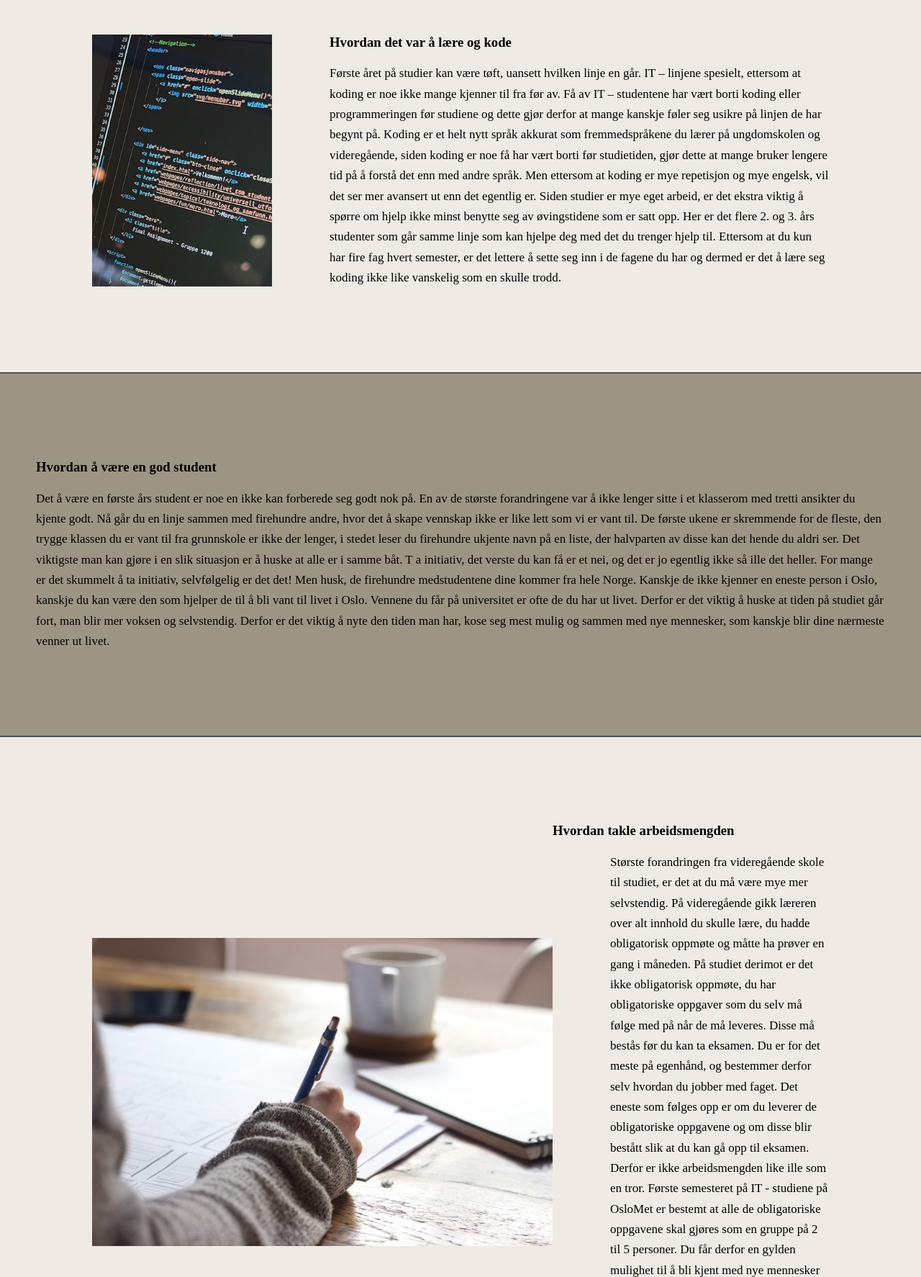
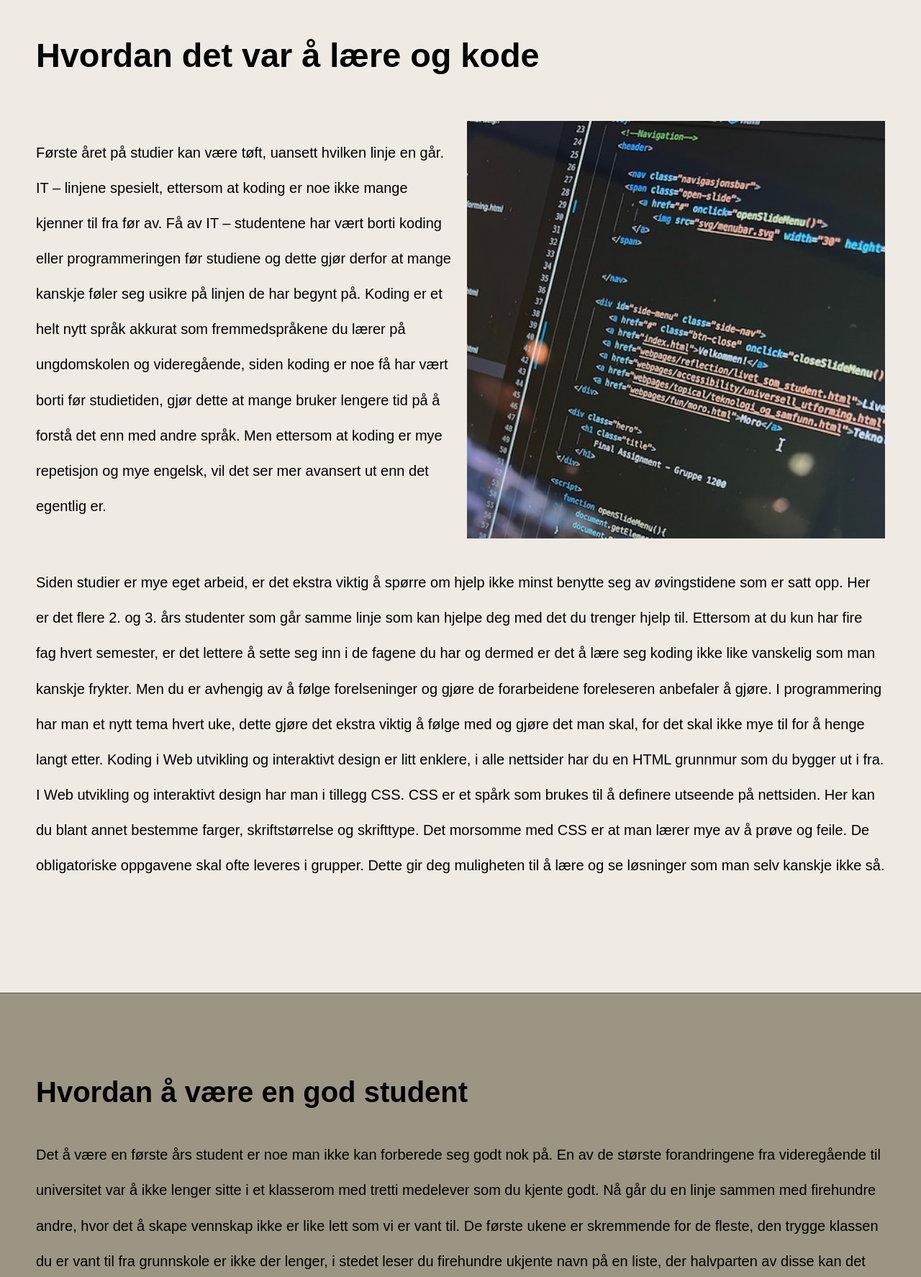
Before and after one commit to LeonTLam/DATA1200FinalAssign, a plain HTML site: page webpages/reflection/livet_som_student.html in a window 1280 px wide. Shown: the part 872-2646 px from the top of the page at 72% size. Drawn offline with Linux system fonts and the light colour scheme; a script that the page names is missing.

Commit message:
19.nov 23:35
Co-Authored-By: Leon Tongfai Lam <89571476+LeonTLam@users.noreply.github.com>

```diff
--- a/style.css
+++ b/style.css
@@ -6,12 +6,11 @@ html{
 }
 
 body{
-  font-family: 'Arial', Arial, Helvetica, sans-serif;
   background-color: #EFEAE4;
   width: 100%;
   padding: 0;
   margin: 0;
-  font-family: 'Manrope', sans-serif;
+  font-family: sans-serif;
 }
 
 main{
@@ -22,14 +21,14 @@ main{
 }
 
 p{
-  font-family:'Times New Roman', Times, serif;
-  line-height: 0.75cm;
-  font-size: 17px;
+  font-family: sans-serif;
+  line-height: 1.15cm;
+  font-size: 20px;
 }
 
 h1{
   font-size: 50px;
-  font-family: times 'Times New Roman', Times, serif;
+  font-family: sans-serif;
 }
 /*Navigasjon*/
 .navigasjonsbar{
@@ -73,7 +72,8 @@ h1{
 .side-nav a{
   padding: 10px 10px 10px 30px;
   text-decoration: none;
-  font-size: 55px;
+  font-size: 6rem;
+  line-height: 1.3;
   font-weight: bold;
   color:#EFEAE4;
   display:block;
@@ -193,21 +193,21 @@ main > article:nth-child(2){
   margin:0 0.3em 0.3em 0;
   border-radius:0.12em;
   box-sizing: border-box;
-  font-family:'Times New Roman', Times, serif;
-  font-size: 17px;
-  color:black;
+  font-family:sans-serif;
+  font-size: 1rem;
   background-color: #EFEAE4;
   text-align:center;
-  transition: all 0.2s;
+
 }
 
 .btn-oslomet:hover{
-  background-color:#EFEAE4;
   cursor:pointer;
 }
 
 footer{
-  background-color: #9C9584;
+  background-color: #EFEAE4;
+  padding:10px 0;
+
 }
 
 @media only screen and (max-width:750px){
@@ -234,6 +234,11 @@ footer{
     padding-left: 0;
   }
 
+  .velkommen{
+    width: 80vw;
+
+  }
+
 }
 
 @media only screen and (min-width:750px) and (max-width:1000px) {
@@ -241,4 +246,9 @@ footer{
     width: 300px;
     height: 450px;
   }
+
+  .velkommen{
+    width: 80vw;
+
+  }
 }
--- a/webpages/fun/style.css
+++ b/webpages/fun/style.css
@@ -1,4 +1,9 @@
 @import url('https://fonts.googleapis.com/css2?family=Manrope:wght@600;700;800&display=swap');
+
+html{
+  scroll-behavior: smooth;
+}
+
 body{
   font-family: 'Arial', Arial, Helvetica, sans-serif;
   background-color: whitesmoke;
--- a/webpages/reflection/livet_som_student.html
+++ b/webpages/reflection/livet_som_student.html
@@ -65,32 +65,39 @@
     <main>
         <article>
             <div class="student">
-                <img src="../../images/reflection_images/kode.jpg">
-                <div class="student-text">
-                    <h3>Hvordan det var å lære og kode </h3>
-                    <p> Første året på studier kan være tøft, uansett hvilken linje en går. IT – linjene spesielt, ettersom at koding er noe ikke mange kjenner til fra før av.
-                        Få av IT – studentene har vært borti koding eller programmeringen før studiene og dette gjør derfor at mange kanskje føler seg usikre på linjen de har begynt på.
-                        Koding er et helt nytt språk akkurat som fremmedspråkene du lærer på ungdomskolen og videregående, siden koding er noe få har vært borti før studietiden, gjør dette at mange bruker lengere tid på å forstå det enn med andre språk.
-                        Men ettersom at koding er mye repetisjon og mye engelsk, vil det ser mer avansert ut enn det egentlig er.
-                        Siden studier er mye eget arbeid, er det ekstra viktig å spørre om hjelp ikke minst benytte seg av øvingstidene som er satt opp. Her er det flere 2. og 3. års studenter som går samme linje som kan hjelpe deg med det du trenger hjelp til.
-                        Ettersom at du kun har fire fag hvert semester, er det lettere å sette seg inn i de fagene du har og dermed er det å lære seg koding ikke like vanskelig som en skulle trodd. </p></div>
-
-            </div>
+                <div class="student-tittel"><h3>Hvordan det var å lære og kode </h3></div>
+                <div class="img-container"><img src="../../images/reflection_images/kode.jpg"></div>
+                <div class="parag1"><p>Første året på studier kan være tøft, uansett hvilken linje en går. IT – linjene spesielt, ettersom at koding er noe ikke mange kjenner til fra før av.
+                    Få av IT – studentene har vært borti koding eller programmeringen før studiene og dette gjør derfor at mange kanskje føler seg usikre på linjen de har begynt på.
+                    Koding er et helt nytt språk akkurat som fremmedspråkene du lærer på ungdomskolen og videregående, siden koding er noe få har vært borti før studietiden, gjør dette at mange bruker lengere tid på å forstå det enn med andre språk.
+                    Men ettersom at koding er mye repetisjon og mye engelsk, vil det ser mer avansert ut enn det egentlig er.</p></div>
+                <div class="parag2"><p>
+                    Siden studier er mye eget arbeid, er det ekstra viktig å spørre om hjelp ikke minst benytte seg av øvingstidene som er satt opp. Her er det flere 2. og 3. års studenter som går samme linje som kan hjelpe deg med det du trenger hjelp til.
+                    Ettersom at du kun har fire fag hvert semester, er det lettere å sette seg inn i de fagene du har og dermed er det å lære seg koding ikke like vanskelig som man kanskje frykter. Men du er avhengig av å følge forelseninger og
+                    gjøre de forarbeidene foreleseren anbefaler å gjøre. I programmering har man et nytt tema hvert uke, dette gjøre det ekstra viktig å følge med og gjøre det man skal,
+                    for det skal ikke mye til for å henge langt etter. Koding i Web utvikling og interaktivt design er litt enklere, i alle nettsider har du en HTML grunnmur som du bygger ut i fra. I Web utvikling og interaktivt design har man i tillegg CSS.
+                    CSS er et spårk som brukes til å definere utseende på nettsiden. Her kan du blant annet bestemme farger, skriftstørrelse og skrifttype. Det morsomme med CSS er at man lærer mye av å prøve og feile. De obligatoriske oppgavene skal ofte leveres
+                    i grupper. Dette gir deg muligheten til å lære og se løsninger som man selv kanskje ikke så.</p></div>
+              </div>
         </article>
         <article>
             <div class="god-student">
 
             <h3>Hvordan å være en god student </h1>
-            <p> Det å være en første års student er noe en ikke kan forberede seg godt nok på.
-                    En av de største forandringene var å ikke lenger sitte i et klasserom med tretti ansikter du kjente godt.
+            <p> Det å være en første års student er noe man ikke kan forberede seg godt nok på.
+                    En av de største forandringene fra videregående til universitet var å ikke lenger sitte i et klasserom med tretti medelever som du kjente godt.
                     Nå går du en linje sammen med firehundre andre, hvor det å skape vennskap ikke er like lett som vi er vant til.
                     De første ukene er skremmende for de fleste, den trygge klassen du er vant til fra grunnskole er ikke der lenger, i stedet leser du firehundre ukjente navn på en liste, der halvparten av disse kan det hende du aldri ser.
-                    Det viktigste man kan gjøre i en slik situasjon er å huske at alle er i samme båt. T
-                    a initiativ, det verste du kan få er et nei, og det er jo egentlig ikke så ille det heller.
+                    Det viktigste man kan gjøre i en slik situasjon er å huske at alle er i samme båt. Ta initiativ, det verste du kan få er et nei, og det er jo egentlig ikke så ille det heller.
                     For mange er det skummelt å ta initiativ, selvfølgelig er det det! Men husk, de firehundre medstudentene dine kommer fra hele Norge.
                     Kanskje de ikke kjenner en eneste person i Oslo, kanskje du kan være den som hjelper de til å bli vant til livet i Oslo.
                     Vennene du får på universitet er ofte de du har ut livet. Derfor er det viktig å huske at tiden på studiet går fort, man blir mer voksen og selvstendig.
-                    Derfor er det viktig å nyte den tiden man har, kose seg mest mulig og sammen med nye mennesker, som kanskje blir dine nærmeste venner ut livet. </p>
+                    Derfor er det viktig å nyte den tiden man har, kose seg mest mulig og sammen med nye mennesker, som kanskje blir dine nærmeste venner ut livet.<br><br> For å bli en god student er det viktig at
+                    du tidlig setter deg en god rutine som du vet du vil klare å gjennomføre. Forelesningene kan foregå både digitalt og i forelesningssaler, man har derfor store muligheter til å planlegge dagen slik
+                    man ønsker. Men det er viktig å huske at du bør følge anbefalt arbeidsmengde i løpet av en uke, hvor mye man bør jobbe med faget blir som regel foreslått av foreleser i noen av de første
+                    forelesningene. God studietekninkk er også essensielt for et godt resultat, så ta en runde med deg selv før du starter å studere og tenk etter: hvordan lærer jeg best? Er det ved å lese, høre på
+                    foreleser og notere, arbeide med oppgaver eller å se på videoer som forklarer temaet? Studieteknikk avhenger fra person til person, det som funker for deg funker kanskje ikke for venninnen eller kompisen din,
+                    og det som funker for de, funker ikke for deg. Bruk forelesere, student assistenter, medstudenter og øvingtimene godt. For mest sannsynlig er det noen som har svarene du trenger!</p>
             </div>
         </article>
         <article>
--- a/webpages/reflection/style.css
+++ b/webpages/reflection/style.css
@@ -1,7 +1,11 @@
 @import url('https://fonts.googleapis.com/css2?family=Manrope:wght@600;700;800&display=swap');
 
+html{
+  scroll-behavior: smooth;
+}
+
 body{
-  font-family: 'Times New Roman', Times, serif;
+  font-family: sans-serif;
   background-color: #EFEAE4;
   width: 100%;
   padding: 0;
@@ -19,7 +23,7 @@ main{
 /*Navigasjon*/
 .navigasjonsbar{
   position: absolute;
-  background-color: #EFEAE4;
+  background: #efeae400;
   overflow:hidden;
   top: 10px;
   right: 10px;
@@ -40,7 +44,7 @@ main{
 
 .navigasjonsbar a:hover{
   background-color: #e1dad800;
-  color: #9C9584;
+  color: #9c9584;
 }
 
 .side-nav{
@@ -60,7 +64,8 @@ main{
 .side-nav a{
   padding: 10px 10px 10px 30px;
   text-decoration: none;
-  font-size: 55px;
+  font-size: 6rem;
+  line-height: 1.3;
   font-weight: bold;
   color:#EFEAE4;
   display:block;
@@ -79,12 +84,17 @@ main{
   margin-left: 50px;
 }
 
+
+
 main > article:nth-child(-n+3){
   border-style: solid;
-  border-color: #4E5255;
-  border-width: 0.75px 0px 0.75px 0px;
+  border-color: #534f46;
+  border-width: 0 0px 1.5px 0px;
+  padding: 75px 50px 75px 50px;
 }
-
+  main > article:nth-child(2){
+    background: #9C9584
+  }
 
 #main {
   transform: margin-top 0.5s;
@@ -92,71 +102,95 @@ main > article:nth-child(-n+3){
   width: 100%;
 }
 
-main > article:nth-child(1) img{
-  width: 250px;
-  height: 350px;
+
+.student{
+  background-color: #EFEAE4;
+  display: grid;
+  grid-template-columns: 1fr 1fr;
+  grid-template-rows: 0.3fr 1.4fr 1.3fr;
+   gap: 17px 17px;
+  grid-auto-flow: row;
+  grid-template-areas:
+    "Tittel Tittel"
+    "parag1 img-container"
+    "parag2 parag2";
+}
+
+.student-tittel {
+  grid-area: Tittel;
+  font-size: 40px;
+}
+
+.img-container {
+  grid-area: img-container;
+}
+.img-container img{
+  height:100%;
+  width:100%;
+
   object-fit: cover;
+}
+.parag1 {
+  grid-area: parag1;
+  font-size: 20px;
+  line-height: 1.3cm;
+}
+
+.parag2 {
+  grid-area: parag2;
+  font-size: 20px;
+  line-height: 1.3cm;
+}
+
+
+
+
+
+.god-student{
+  display:inline-block;
+  margin-left: auto;
+  margin-right: auto;
+}
+.god-student-text{
+  width: 60vw;
 
 }
 
-.student{
+.god-student > p{
+  font-size: 20px;
+  line-height: 1.3cm;
+  font-family: sans-serif;
+
+}
+.god-student > h3 {
+  font-size: 40px;
+}
+
+.arbeidsmengde{
   background-color: #EFEAE4;
-  width:80vw;
+
   display:flex;
   flex-direction: row;
   align-items: center;
   justify-content: space-between;
   margin-left: auto;
   margin-right: auto;
-  padding: 100px 50px 100px 50px;
 
 }
 
-.student-text{
-  padding-left: 80px;
-}
-
-.student-text > p {
-  font-size: 17px;
-  line-height: 0.75cm;
-}
-
-.god-student{
-  background: #9C9584;
-  padding:100px 50px 100px 50px;
-
-  margin-left: auto;
-  margin-right: auto;
+.arbeidsmengde-text{
+  height: 100%;
+  padding-left: 80px ;
 
 }
-.god-student-text{
-  width: 80vw;
+.arbeidsmengde-text > h3{
+  font-size: 40px;
 }
-.god-student > p{
-  font-size: 17px;
-  line-height: 0.75cm;
+.arbeidsmengde-text > p {
+  font-size: 20px;
+  line-height: 1.3cm;
 
 }
-
-.arbeidsmengde{
-  background-color: #EFEAE4;
-  width:80vw;
-  display:flex;
-  flex-direction: row;
-  align-items: center;
-  justify-content: space-between;
-  margin-left: auto;
-  margin-right: auto;
-  padding: 100px 50px 100px 50px;
-}
-
-
-.arbeidsmengde-text > p {
-  font-size: 17px;
-  line-height: 0.75cm;
-  padding-left: 80px ;
-}
-
 
 
 .hero {
@@ -166,6 +200,8 @@ main > article:nth-child(1) img{
   background-size:cover;
   background-attachment: fixed;
   display:flex;
+
+  background-image: linear-gradient(#9C9584 20% , #EFEAE4 );
 
   align-items: center;
   justify-content: center;
@@ -180,7 +216,7 @@ main > article:nth-child(1) img{
   font-family: monospace;
   font-size: 85px;
   font-weight: bold;
-  color: #9C9584
+  color: #534f46
 }
 
 @keyframes typing {
@@ -218,22 +254,31 @@ footer{
 
 
 @media only screen and (max-width:750px){
+  html [class] > p,
+  html * > * > p,
+  html [class] > * > p,
+  html [id] > * > p,
+  html [class] > * > * > p,
+  html [id] > * > * > p {
+    font-size: 16px;
+    line-height: .7cm;
+}
+
   .side-nav a{
-
     font-size: 35px;
-
   }
 
   .title{
     font-size: 45px;
   }
 
-  main > article:nth-child(1) img{
-    width: 400px;
-    height: 300px;
+
+
+  .student{
+    flex-direction: column;
   }
 
-  .student{
+  .arbeidsmengde{
     flex-direction: column;
   }
 
@@ -247,8 +292,18 @@ footer{
 }
 
 @media only screen and (min-width:750px) and (max-width:1000px) {
-  main > article:nth-child(1) img{
-    width: 250px;
-    height: 450px;
-  }
+
+
+
+
+  html [class] > p,
+  html * > * > p,
+  html [class] > * > p,
+  html [id] > * > p,
+  html [class] > * > * > p,
+  html [id] > * > * > p {
+    font-size: 18px;
+    line-height: .8cm;
 }
+
+}
```
Also changed, not shown: index.html (+1 -1 lines).
